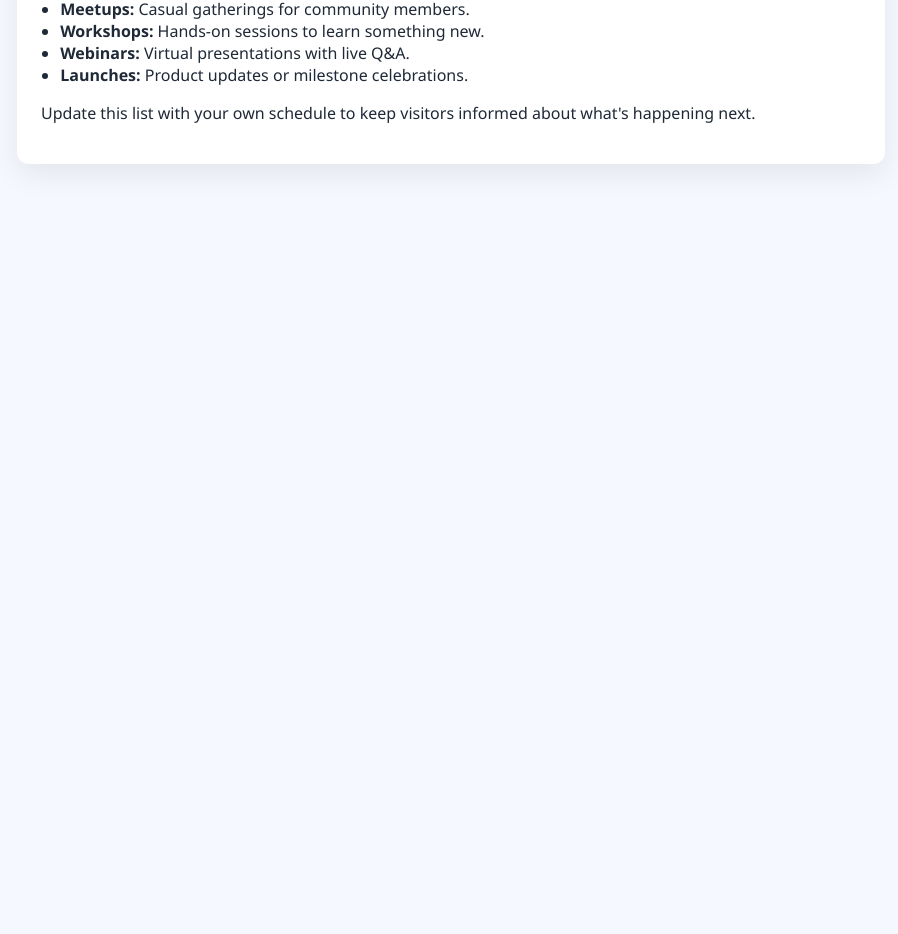
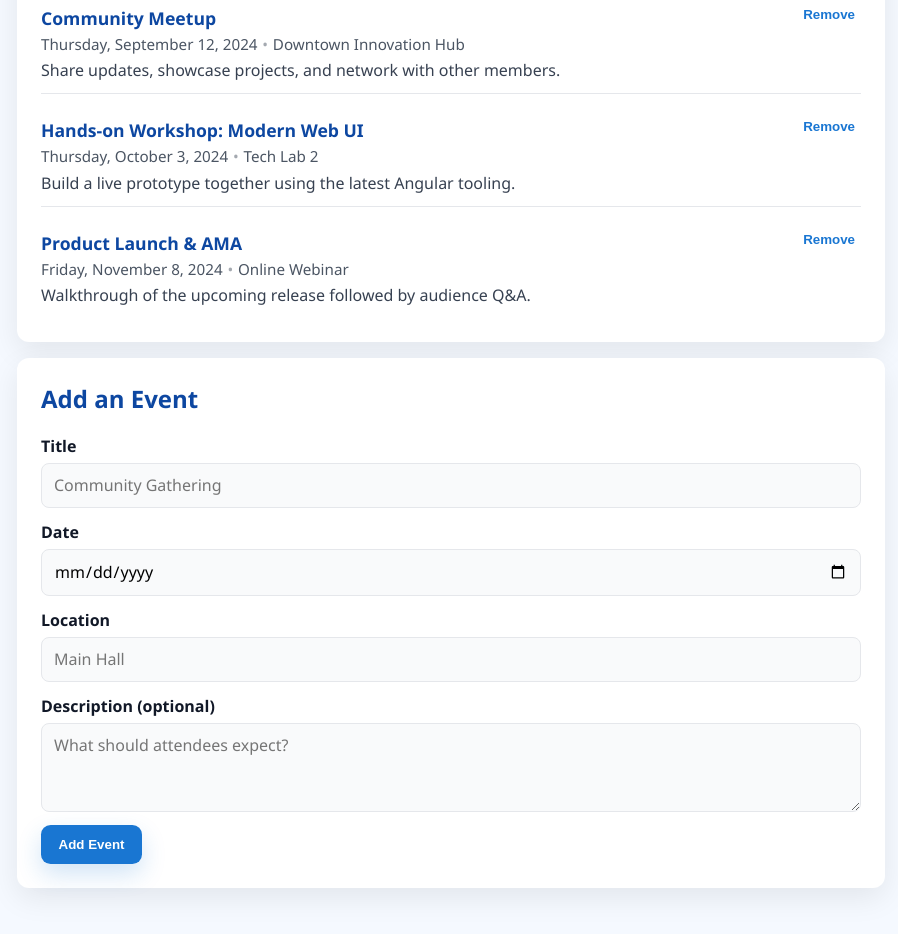
Before and after one commit to valamos/sample-angular-app, an Angular app: page /events in a window 1280 px wide. Shown: the part 200-1134 px from the top of the page, without its empty margins (189-1087 px from the left). Before the commit the page ends 800 px from the top, so only its background shows below. Built offline with nearby package versions, Linux system fonts and the light colour scheme.

Commit message:
Add interactive events management

```diff
--- a/src/app/pages/events-page.component.html
+++ b/src/app/pages/events-page.component.html
@@ -1,13 +1,67 @@
 <section class="card">
   <h2>Upcoming Events</h2>
-  <p>Here are a few ideas for events you could highlight:</p>
-  <ul>
-    <li><strong>Meetups:</strong> Casual gatherings for community members.</li>
-    <li><strong>Workshops:</strong> Hands-on sessions to learn something new.</li>
-    <li><strong>Webinars:</strong> Virtual presentations with live Q&A.</li>
-    <li><strong>Launches:</strong> Product updates or milestone celebrations.</li>
-  </ul>
-  <p>
-    Update this list with your own schedule to keep visitors informed about what's happening next.
-  </p>
+  <p class="muted">Stay in the loop with what's coming next.</p>
+
+  <div *ngIf="events.length; else emptyState" class="event-list">
+    <article class="event" *ngFor="let event of events; index as i">
+      <div>
+        <div class="event__title">{{ event.title }}</div>
+        <div class="event__meta">
+          <span>{{ event.date | date: 'fullDate' }}</span>
+          <span class="bullet">•</span>
+          <span>{{ event.location }}</span>
+        </div>
+        <p class="event__description" *ngIf="event.description">{{ event.description }}</p>
+      </div>
+      <button type="button" class="link-button" (click)="removeEvent(i)">Remove</button>
+    </article>
+  </div>
+
+  <ng-template #emptyState>
+    <p class="muted">No events scheduled yet. Add one below to get started.</p>
+  </ng-template>
 </section>
+
+<section class="card">
+  <h2>Add an Event</h2>
+  <form class="form" (ngSubmit)="addEvent()">
+    <label class="field">
+      <span>Title</span>
+      <input
+        type="text"
+        name="title"
+        [(ngModel)]="newEvent.title"
+        placeholder="Community Gathering"
+        required
+      />
+    </label>
+
+    <label class="field">
+      <span>Date</span>
+      <input type="date" name="date" [(ngModel)]="newEvent.date" required />
+    </label>
+
+    <label class="field">
+      <span>Location</span>
+      <input
+        type="text"
+        name="location"
+        [(ngModel)]="newEvent.location"
+        placeholder="Main Hall"
+        required
+      />
+    </label>
+
+    <label class="field">
+      <span>Description (optional)</span>
+      <textarea
+        name="description"
+        rows="3"
+        [(ngModel)]="newEvent.description"
+        placeholder="What should attendees expect?"
+      ></textarea>
+    </label>
+
+    <button class="primary" type="submit">Add Event</button>
+  </form>
+</section>
--- a/src/app/pages/events-page.component.ts
+++ b/src/app/pages/events-page.component.ts
@@ -1,8 +1,77 @@
 import { Component } from '@angular/core';
+import { CommonModule } from '@angular/common';
+import { FormsModule } from '@angular/forms';
+
+interface EventItem {
+  title: string;
+  date: string;
+  location: string;
+  description?: string;
+}
 
 @Component({
   standalone: true,
   selector: 'app-events-page',
+  imports: [CommonModule, FormsModule],
   templateUrl: './events-page.component.html'
 })
-export class EventsPageComponent { }
+export class EventsPageComponent {
+  events: EventItem[] = [
+    {
+      title: 'Community Meetup',
+      date: '2024-09-12',
+      location: 'Downtown Innovation Hub',
+      description: 'Share updates, showcase projects, and network with other members.'
+    },
+    {
+      title: 'Hands-on Workshop: Modern Web UI',
+      date: '2024-10-03',
+      location: 'Tech Lab 2',
+      description: 'Build a live prototype together using the latest Angular tooling.'
+    },
+    {
+      title: 'Product Launch & AMA',
+      date: '2024-11-08',
+      location: 'Online Webinar',
+      description: 'Walkthrough of the upcoming release followed by audience Q&A.'
+    }
+  ];
+
+  newEvent: EventItem = {
+    title: '',
+    date: '',
+    location: '',
+    description: ''
+  };
+
+  addEvent() {
+    const trimmedTitle = this.newEvent.title.trim();
+    const trimmedLocation = this.newEvent.location.trim();
+    const trimmedDescription = this.newEvent.description?.trim() ?? '';
+
+    if (!trimmedTitle || !this.newEvent.date || !trimmedLocation) {
+      return;
+    }
+
+    this.events = [
+      ...this.events,
+      {
+        title: trimmedTitle,
+        date: this.newEvent.date,
+        location: trimmedLocation,
+        description: trimmedDescription
+      }
+    ].sort((a, b) => new Date(a.date).getTime() - new Date(b.date).getTime());
+
+    this.newEvent = {
+      title: '',
+      date: '',
+      location: '',
+      description: ''
+    };
+  }
+
+  removeEvent(index: number) {
+    this.events = this.events.filter((_, i) => i !== index);
+  }
+}
--- a/src/styles.css
+++ b/src/styles.css
@@ -79,3 +79,109 @@ nav a:hover {
   border-radius: 0.5rem;
   font-weight: 600;
 }
+
+.muted {
+  color: #5f6b7a;
+  margin-top: -0.25rem;
+}
+
+.event-list {
+  display: flex;
+  flex-direction: column;
+  gap: 0.75rem;
+  margin-top: 1rem;
+}
+
+.event {
+  display: flex;
+  align-items: flex-start;
+  justify-content: space-between;
+  gap: 0.75rem;
+  padding: 0.75rem 0;
+  border-bottom: 1px solid #e5e7eb;
+}
+
+.event:last-child {
+  border-bottom: none;
+}
+
+.event__title {
+  font-weight: 700;
+  font-size: 1.1rem;
+  color: var(--secondary);
+}
+
+.event__meta {
+  display: flex;
+  align-items: center;
+  gap: 0.3rem;
+  color: #4b5563;
+  font-size: 0.95rem;
+  margin-top: 0.25rem;
+}
+
+.event__description {
+  margin: 0.35rem 0 0;
+  color: #374151;
+}
+
+.bullet {
+  opacity: 0.5;
+}
+
+.link-button {
+  border: none;
+  background: transparent;
+  color: var(--primary);
+  font-weight: 600;
+  cursor: pointer;
+}
+
+.form {
+  display: grid;
+  gap: 0.85rem;
+  margin-top: 1rem;
+}
+
+.field {
+  display: flex;
+  flex-direction: column;
+  gap: 0.35rem;
+}
+
+.field span {
+  font-weight: 600;
+  color: #111827;
+}
+
+.field input,
+.field textarea {
+  padding: 0.65rem 0.75rem;
+  border-radius: 0.5rem;
+  border: 1px solid #e5e7eb;
+  font-size: 1rem;
+  font-family: inherit;
+  background: #f9fafb;
+}
+
+.field textarea {
+  resize: vertical;
+}
+
+.primary {
+  background: var(--primary);
+  color: white;
+  border: none;
+  padding: 0.75rem 1.1rem;
+  border-radius: 0.6rem;
+  font-weight: 700;
+  cursor: pointer;
+  width: fit-content;
+  box-shadow: 0 10px 25px rgba(25, 118, 210, 0.2);
+  transition: transform 0.1s ease, box-shadow 0.2s ease;
+}
+
+.primary:hover {
+  transform: translateY(-1px);
+  box-shadow: 0 14px 32px rgba(25, 118, 210, 0.28);
+}
```
